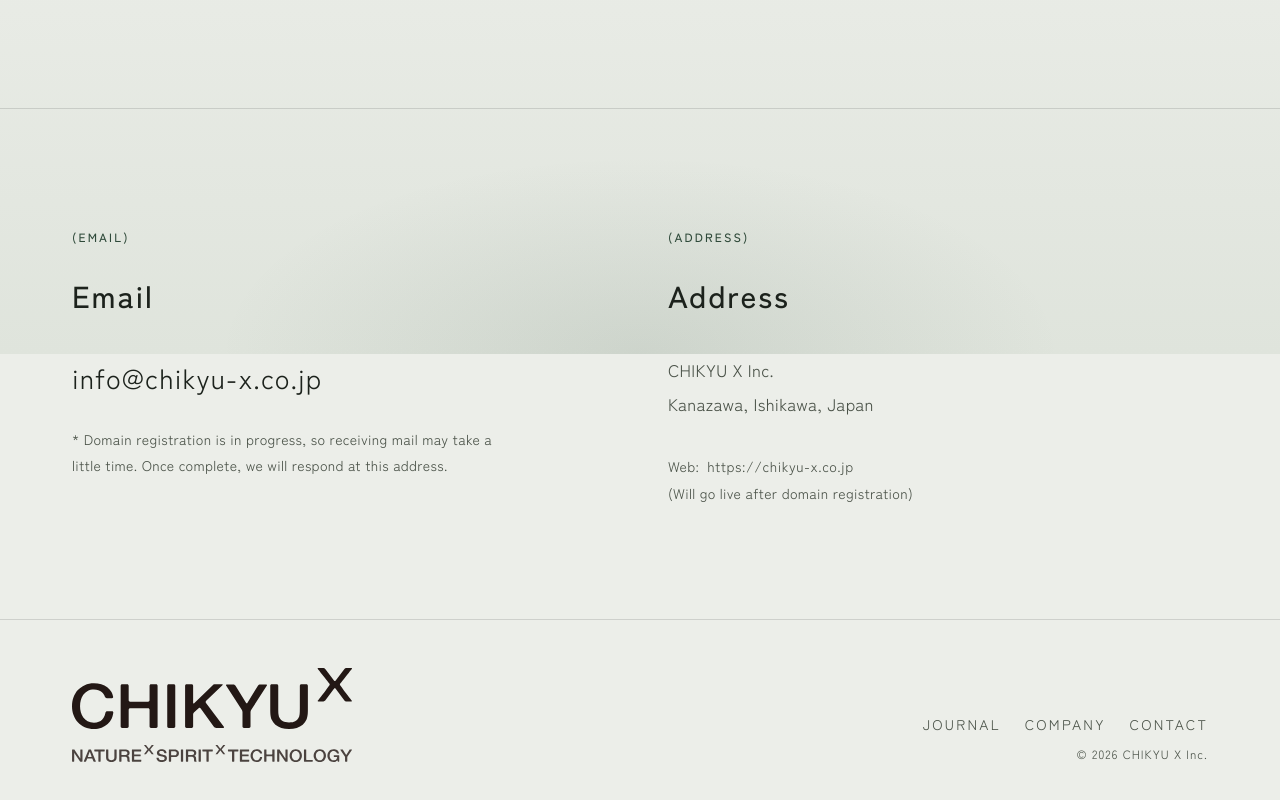
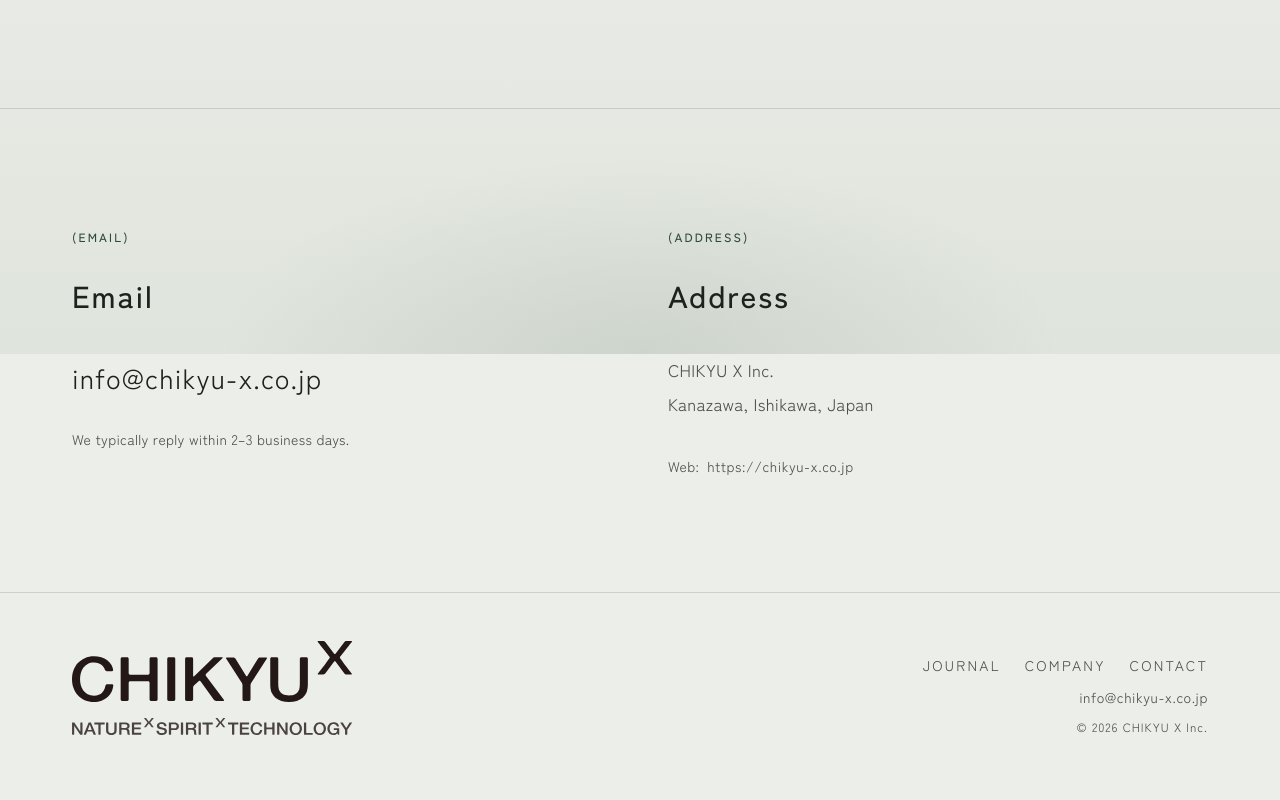
Before and after one commit to ciqueerde-pixel/chikyu-x-homepage, a Next.js app: page /en/contact in a window 1280 px wide. Shown: the part 446-1246 px from the top of the page. Built offline with nearby package versions, Linux system fonts and the light colour scheme.

Commit message:
Publish info@chikyu-x.co.jp as the live contact email
Co-authored-by: Cursor <cursoragent@cursor.com>

```diff
--- a/src/app/[locale]/contact/page.tsx
+++ b/src/app/[locale]/contact/page.tsx
@@ -70,11 +70,12 @@ export default async function ContactPage({ params }: Props) {
               </p>
               <p className="mt-8 text-sm leading-[1.9] text-ink-soft">
                 Web:
-                <span className="ml-2 tracking-[0.04em]">
+                <a
+                  href="https://chikyu-x.co.jp"
+                  className="ml-2 tracking-[0.04em] underline decoration-line underline-offset-4 transition-colors hover:text-pine"
+                >
                   https://chikyu-x.co.jp
-                </span>
-                <br />
-                {t.webNote}
+                </a>
               </p>
             </Reveal>
           </div>
--- a/src/app/[locale]/page.tsx
+++ b/src/app/[locale]/page.tsx
@@ -138,6 +138,12 @@ export default async function HomePage({ params }: Props) {
             <p className="mt-5 max-w-[28rem] text-ink-soft leading-[1.9]">
               {t.companyLead}
             </p>
+            <a
+              href="mailto:info@chikyu-x.co.jp"
+              className="mt-8 inline-block text-[1.05rem] tracking-[0.04em] text-ink underline decoration-line underline-offset-8 transition-colors hover:text-pine"
+            >
+              info@chikyu-x.co.jp
+            </a>
           </Reveal>
           <Reveal delayClassName="reveal-delay-1">
             <div className="flex flex-wrap gap-4 md:justify-end">
--- a/src/components/SiteFooter.tsx
+++ b/src/components/SiteFooter.tsx
@@ -17,7 +17,7 @@ export function SiteFooter({ locale }: Props) {
             className="mt-4 h-auto w-[min(100%,280px)] opacity-80"
           />
         </div>
-        <div className="flex flex-col gap-3 text-sm text-ink-soft md:items-end">
+          <div className="flex flex-col gap-3 text-sm text-ink-soft md:items-end">
           <div className="flex gap-6 tracking-[0.16em]">
             <Link
               href={localePath(locale, "/journal")}
@@ -38,6 +38,12 @@ export function SiteFooter({ locale }: Props) {
               CONTACT
             </Link>
           </div>
+          <a
+            href="mailto:info@chikyu-x.co.jp"
+            className="tracking-[0.04em] transition-colors hover:text-ink"
+          >
+            info@chikyu-x.co.jp
+          </a>
           <p className="text-xs tracking-[0.08em]">
             © {new Date().getFullYear()} CHIKYU X Inc.
           </p>
--- a/src/i18n/dictionaries.ts
+++ b/src/i18n/dictionaries.ts
@@ -95,12 +95,10 @@ const ja = {
     metaDescription: "株式会社CHIKYU Xへのお問い合わせ。",
     lead: "デザイン、ブランド、クリエイティブに関するご相談は、下記までご連絡ください。",
     emailTitle: "メール",
-    emailNote:
-      "※ ドメイン取得手続き中のため、受信開始までお時間をいただく場合があります。取得完了後、同アドレスで対応します。",
+    emailNote: "通常、2〜3営業日以内にご返信いたします。",
     addressTitle: "所在地",
     companyName: "株式会社CHIKYU X",
     address: "石川県金沢市",
-    webNote: "（ドメイン取得後に公開予定）",
   },
   journal: {
     metaDescription:
@@ -209,12 +207,10 @@ const en: DictionaryShape = {
     metaDescription: "Contact CHIKYU X Inc.",
     lead: "For inquiries about design, branding, and creative work, please reach out below.",
     emailTitle: "Email",
-    emailNote:
-      "* Domain registration is in progress, so receiving mail may take a little time. Once complete, we will respond at this address.",
+    emailNote: "We typically reply within 2–3 business days.",
     addressTitle: "Address",
     companyName: "CHIKYU X Inc.",
     address: "Kanazawa, Ishikawa, Japan",
-    webNote: "(Will go live after domain registration)",
   },
   journal: {
     metaDescription:
```
